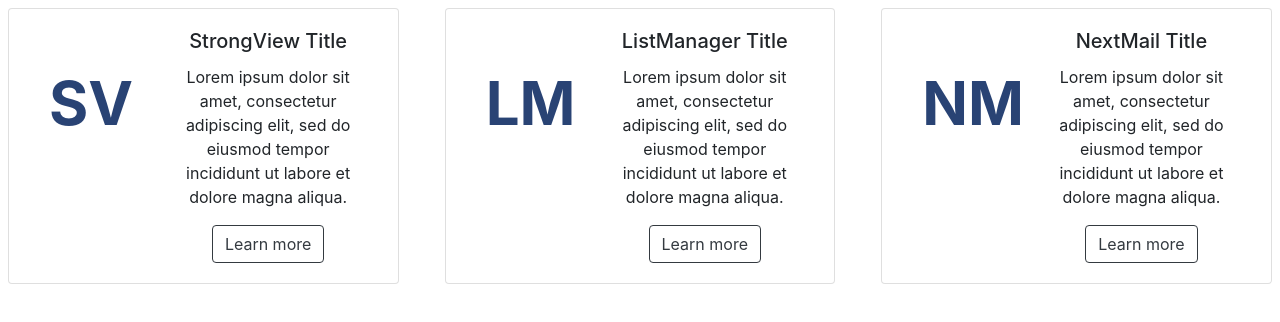
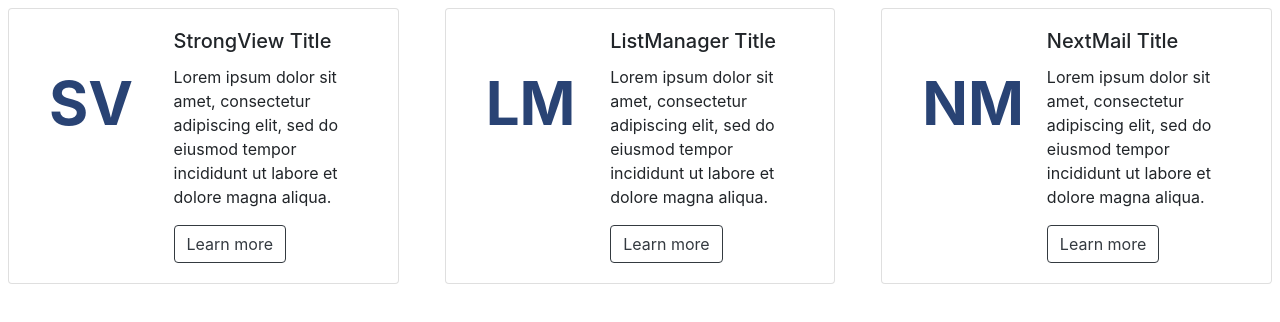
Before and after one commit to AlphaSpectrum/ganges, a React (Create React App) app: page / in a window 1280 px wide. Shown: the top 322 px of the page. Built offline with nearby package versions, Linux system fonts and the light colour scheme.

Commit message:
Removed text-center alignment

```diff
--- a/src/components/Shelf.js
+++ b/src/components/Shelf.js
@@ -41,10 +41,10 @@
     } = this.state;
     return (
       <Card>
-        <Row styles={{ margin: '0px', textAlign: 'center' }}>
+        <Row styles={{ margin: '0px'}}>
           <Column breakpoint="lg" size={4} styles={{ margin: '0px', padding: '0px' }}>
             <CardBody>
-              <div id={featuredIconId} className="featured text-na-dark-blue" style={{ margin: '0px', padding: adjustedPadding, textAlign: 'center' }}>
+              <div id={featuredIconId} className="featured text-na-dark-blue" style={{ margin: '0px', padding: adjustedPadding}}>
                 <span>{iconText}</span>
               </div>
             </CardBody>
```
